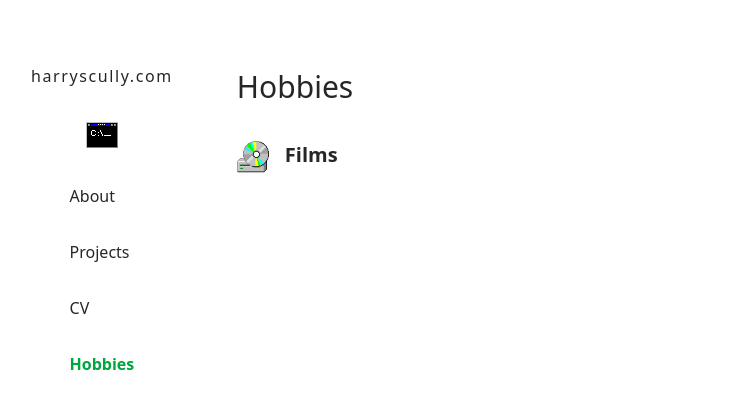
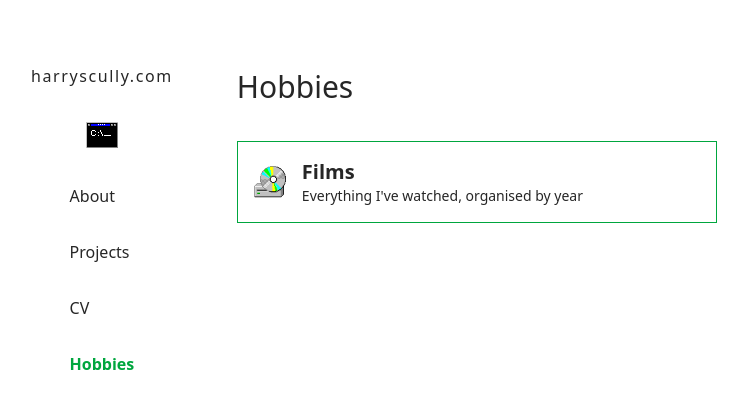
Before and after one commit to harryscully/portfolio, a Next.js app: page /hobbies in a window 1280 px wide. Shown: the top 408 px of the page, without its empty margins (33-781 px from the left). Built offline with nearby package versions, Linux system fonts and the light colour scheme.

Commit message:
Update hobbies styling

```diff
--- a/src/app/hobbies/page.tsx
+++ b/src/app/hobbies/page.tsx
@@ -5,9 +5,15 @@ import Link from "next/link"
 export default function HobbiesPage() {
     return (
         <div className="flex flex-col gap-6 w-120">
-            <Link className="flex justify-start gap-4" href="/hobbies/films">
+            <Link
+                className="flex items-center gap-4 p-4 border border-green-600 hover:bg-green-100 hover:text-green-600 transition-colors duration-200 cursor-pointer"
+                href="/hobbies/films"
+            >
                 <Image className="h-8 w-8" src={movieIcon} alt="cd windows 98 icon" />
-                <h2 className="font-semibold text-xl">Films</h2>
+                <div>
+                    <h2 className="font-semibold text-xl">Films</h2>
+                    <p className="text-sm">Everything I've watched, organised by year</p>
+                </div>
             </Link>
         </div>
     )
```
